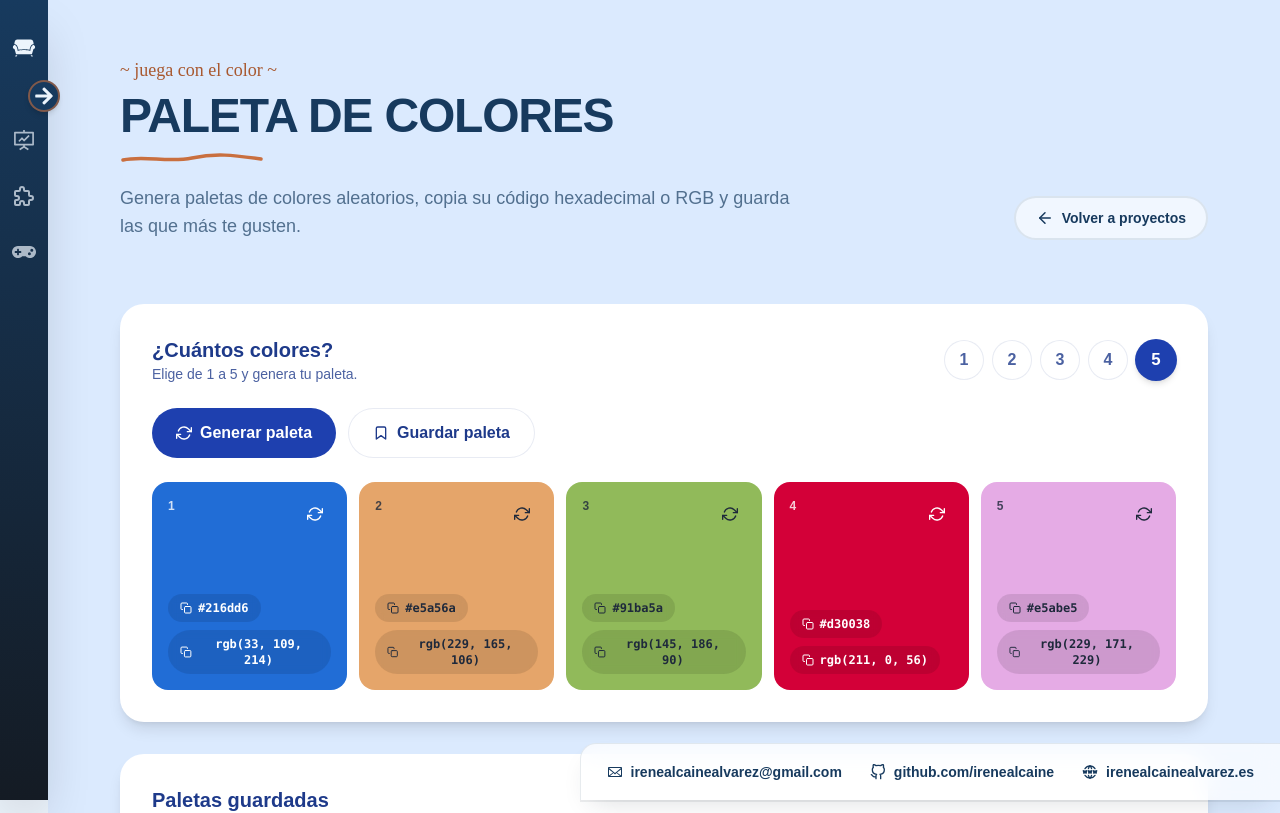
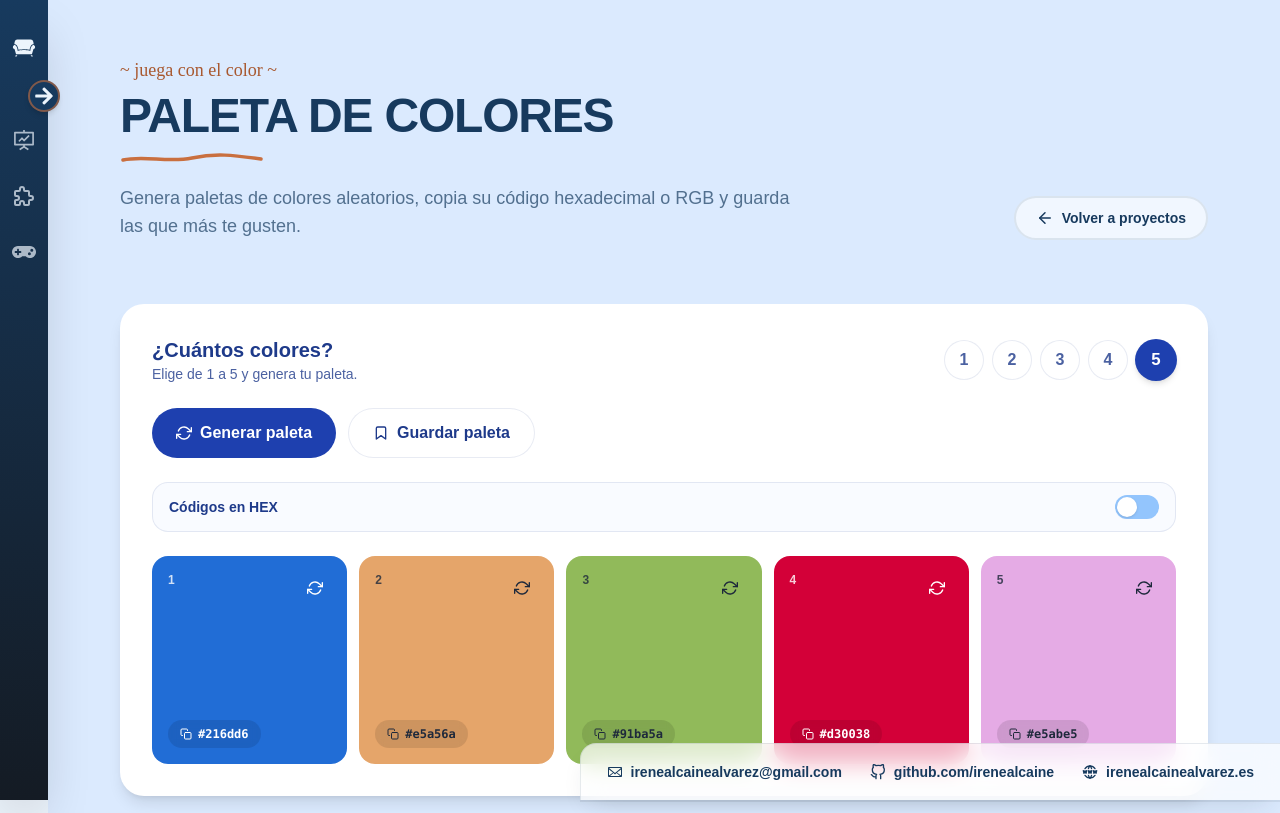
Before and after one commit to irenealcaine/el-rincon-de-no-pensar, a React (Create React App) app: page /projects/palette in a window 1280 px wide. Shown: the top 813 px of the page. Built offline with nearby package versions, Linux system fonts and the light colour scheme.

Commit message:
add switch

```diff
--- a/src/Components/ColorPalette.jsx
+++ b/src/Components/ColorPalette.jsx
@@ -1,5 +1,6 @@
 import React, { useState, useEffect } from "react";
 import Toast from "./Toast";
+import Switch from "./Switch";
 import useToast from "../Hooks/useToast";
 import {
   FiBookmark,
@@ -43,6 +44,7 @@ const ColorPalette = () => {
     Array.from({ length: 5 }, randomHex)
   );
   const [savedPalettes, setSavedPalettes] = useState(loadSaved);
+  const [showRgb, setShowRgb] = useState(false);
   const { toasts, showToast, dismiss } = useToast();
 
   useEffect(() => {
@@ -153,6 +155,15 @@ const ColorPalette = () => {
           </button>
         </div>
 
+        <div className="mb-6 flex items-center justify-between rounded-2xl border border-blue-900/10 bg-blue-50/40 px-4 py-3">
+          <Switch
+            checked={showRgb}
+            onChange={setShowRgb}
+            label={showRgb ? "Códigos en RGB" : "Códigos en HEX"}
+            className="w-full justify-between"
+          />
+        </div>
+
         <div className="flex flex-wrap gap-3">
           {colors.map((color, index) => {
             const textColor = readableColor(color);
@@ -178,20 +189,18 @@ const ColorPalette = () => {
 
                 <div className="space-y-2">
                   <button
-                    onClick={() => copyText(color, "Código HEX")}
-                    className={`${copyButton} bg-black/10 backdrop-blur-sm`}
-                  >
-                    <FiCopy />
-                    {color}
-                  </button>
-                  <button
                     onClick={() =>
-                      copyText(`rgb(${rgb.r}, ${rgb.g}, ${rgb.b})`, "Código RGB")
+                      copyText(
+                        showRgb
+                          ? `rgb(${rgb.r}, ${rgb.g}, ${rgb.b})`
+                          : color,
+                        showRgb ? "Código RGB" : "Código HEX"
+                      )
                     }
                     className={`${copyButton} bg-black/10 backdrop-blur-sm`}
                   >
                     <FiCopy />
-                    rgb({rgb.r}, {rgb.g}, {rgb.b})
+                    {showRgb ? `rgb(${rgb.r}, ${rgb.g}, ${rgb.b})` : color}
                   </button>
                 </div>
               </div>
--- a/src/Components/ExpenseSplitter.jsx
+++ b/src/Components/ExpenseSplitter.jsx
@@ -1,5 +1,6 @@
 import React, { useState, useEffect, useMemo } from "react";
 import Toast from "./Toast";
+import Switch from "./Switch";
 import useToast from "../Hooks/useToast";
 import {
   FiArrowRight,
@@ -301,21 +302,11 @@ const ExpenseSplitter = () => {
           </div>
 
           <div className="mt-4 rounded-2xl border border-blue-900/10 bg-blue-50/40 p-4">
-            <div className="flex items-center gap-2">
-              <input
-                id="split-all"
-                type="checkbox"
-                checked={splitAll}
-                onChange={(e) => setSplitAll(e.target.checked)}
-                className="h-4 w-4 accent-blue-800"
-              />
-              <label
-                htmlFor="split-all"
-                className="text-sm font-bold text-blue-900"
-              >
-                Repartir entre todos
-              </label>
-            </div>
+            <Switch
+              checked={splitAll}
+              onChange={setSplitAll}
+              label="Repartir entre todos"
+            />
 
             {!splitAll && (
               <div className="mt-3 flex flex-wrap gap-2">
--- a/src/Components/PasswordGenerator.jsx
+++ b/src/Components/PasswordGenerator.jsx
@@ -1,5 +1,6 @@
 import React, { useState, useEffect } from "react";
 import Toast from "./Toast";
+import Switch from "./Switch";
 import useToast from "../Hooks/useToast";
 import {
   FiCopy,
@@ -218,22 +219,21 @@ const PasswordGenerator = () => {
 
         <div className="mt-6 grid grid-cols-1 sm:grid-cols-2 gap-2.5">
           {pools.map((p) => (
-            <label
+            <div
               key={p.key}
-              className={`flex cursor-pointer items-center gap-3 rounded-2xl border px-4 py-3 transition ${
+              className={`rounded-2xl border px-4 py-3 transition ${
                 p.checked
                   ? "border-blue-200 bg-blue-50/60"
                   : "border-blue-900/10 bg-white hover:bg-blue-50/40"
               }`}
             >
-              <input
-                type="checkbox"
+              <Switch
                 checked={p.checked}
-                onChange={() => p.setter(!p.checked)}
-                className="h-4 w-4 accent-blue-800"
+                onChange={p.setter}
+                label={p.label}
+                className="w-full justify-between"
               />
-              <span className="text-sm font-bold text-blue-900">{p.label}</span>
-            </label>
+            </div>
           ))}
         </div>
       </section>
--- /dev/null
+++ b/src/Components/Switch.jsx
@@ -0,0 +1,32 @@
+import React from "react";
+
+const Switch = ({ checked, onChange, label, className = "", disabled = false }) => {
+  return (
+    <button
+      type="button"
+      role="switch"
+      aria-checked={checked}
+      disabled={disabled}
+      onClick={() => onChange(!checked)}
+      className={`inline-flex items-center gap-3 ${
+        disabled ? "cursor-not-allowed opacity-50" : "cursor-pointer"
+      } ${className}`}
+    >
+      <span className="text-sm font-bold text-blue-900">{label}</span>
+      <span
+        aria-hidden="true"
+        className={`relative h-6 w-11 shrink-0 rounded-full transition-colors duration-200 ${
+          checked ? "bg-blue-800" : "bg-blue-300"
+        }`}
+      >
+        <span
+          className={`absolute top-0.5 h-5 w-5 rounded-full bg-white shadow transition-all duration-200 ${
+            checked ? "left-[1.375rem]" : "left-0.5"
+          }`}
+        />
+      </span>
+    </button>
+  );
+};
+
+export default Switch;
```
